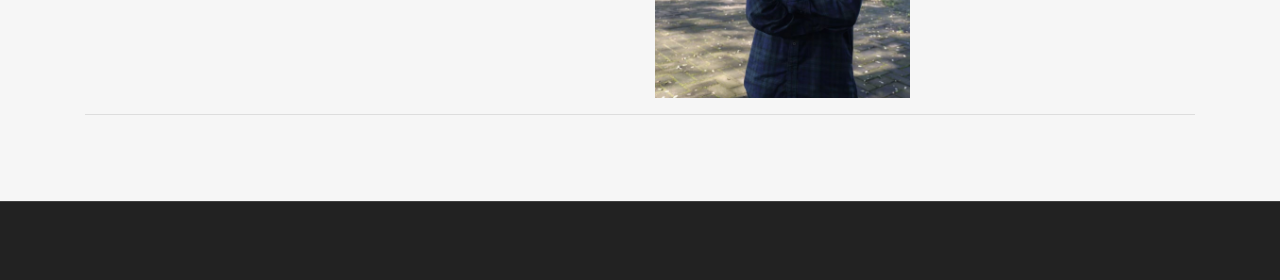
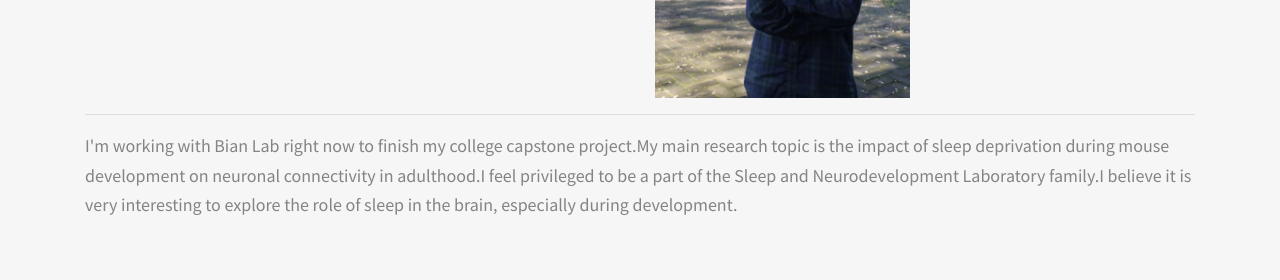
Before and after one commit to bian-lab/bian-lab.github.io, a plain HTML site: page members/member_zlc.html in a window 1280 px wide. Shown: the part 608-888 px from the top of the page. Drawn offline with Linux system fonts and the light colour scheme.

Commit message:
Add lechi's bio

```diff
--- a/members/member_zlc.html
+++ b/members/member_zlc.html
@@ -158,7 +158,8 @@ End Fixed Navigation
             <hr/>
 
             <p style="font-size: large;">
-
+                I'm working with Bian Lab right now to finish my college capstone project.My main research topic is the impact of sleep deprivation during mouse development on neuronal connectivity in adulthood.I feel privileged to be a part of the Sleep and Neurodevelopment
+                Laboratory family.I believe it is very interesting to explore the role of sleep in the brain, especially during development.
             </p>
         </div>
         <!-- End container -->
```
